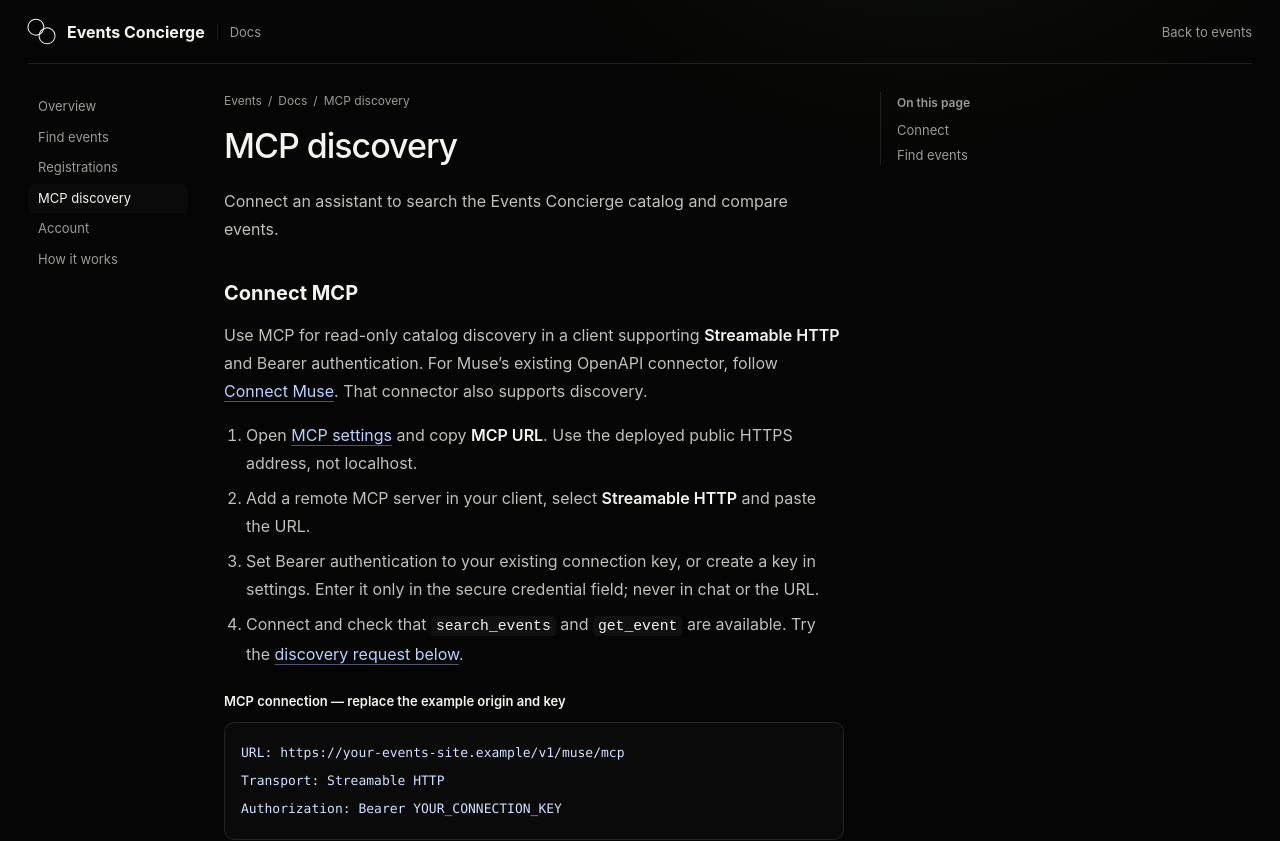
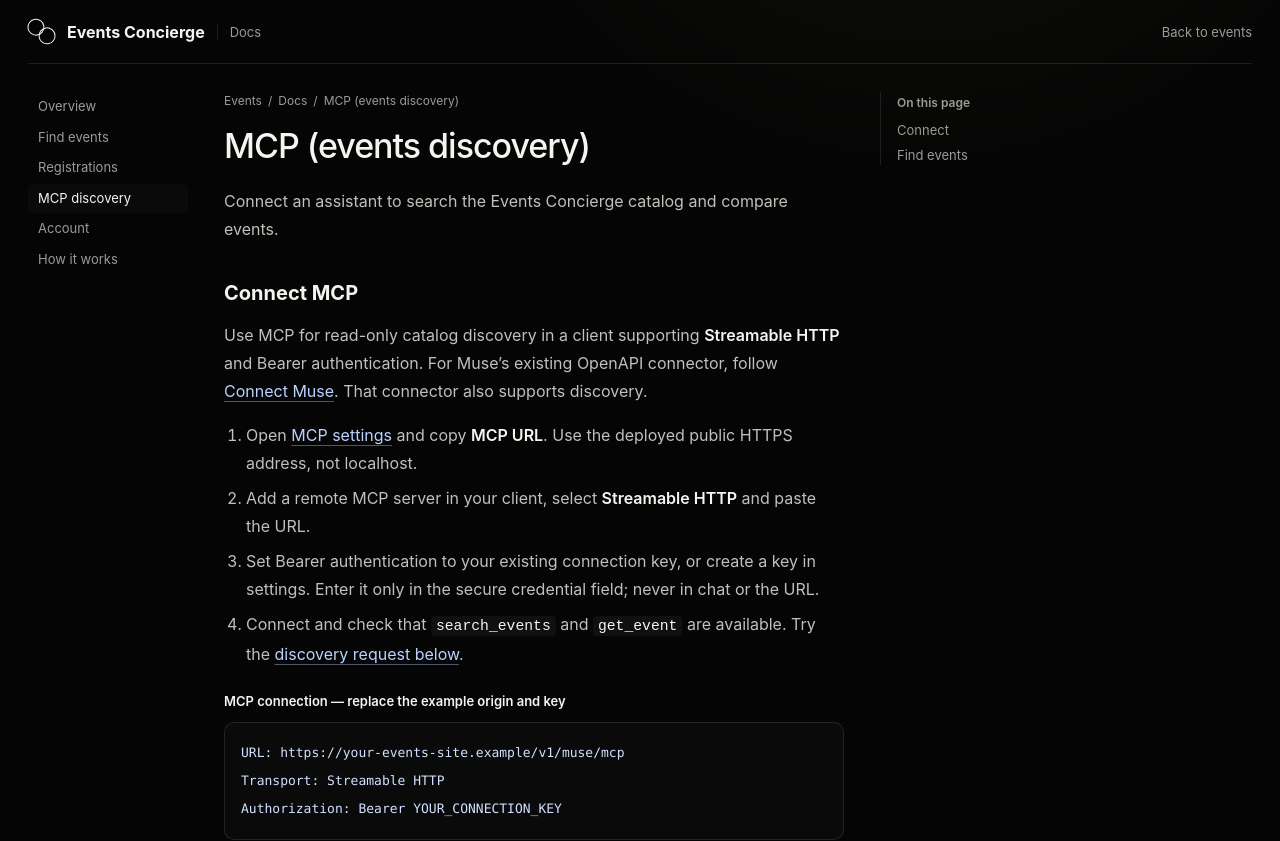
Before and after one commit to iliazlobin/events-concierge, a Next.js app in the folder web/: page /docs/mcp in a window 1280 px wide. Shown: the top 841 px of the page. Built offline with nearby package versions, Linux system fonts and the light colour scheme.

Commit message:
Name MCP pages MCP (events discovery)

```diff
--- a/web/app/docs/mcp/page.tsx
+++ b/web/app/docs/mcp/page.tsx
@@ -1,10 +1,10 @@
 import type { Metadata } from "next";
 import Link from "next/link";
 import { CodeBlock, GuidePage, RelatedGuides } from "@/components/docs/docs-kit";
-export const metadata: Metadata = { title: "MCP discovery" };
+export const metadata: Metadata = { title: "MCP (events discovery)" };
 
 export default function McpGuide() {
-  return <GuidePage title="MCP discovery" intro={<p>Connect an assistant to search the Events Concierge catalog and compare events.</p>}
+  return <GuidePage title="MCP (events discovery)" intro={<p>Connect an assistant to search the Events Concierge catalog and compare events.</p>}
     contents={[{ href: "#connect", label: "Connect" }, { href: "#discover", label: "Find events" }]}>
     <h2 id="connect" tabIndex={-1}>Connect MCP</h2>
     <p>Use MCP for read-only catalog discovery in a client supporting <strong>Streamable HTTP</strong> and Bearer authentication. For Muse’s existing OpenAPI connector, follow <Link href="/docs/muse#connect">Connect Muse</Link>. That connector also supports discovery.</p>
--- a/web/app/settings/mcp/page.tsx
+++ b/web/app/settings/mcp/page.tsx
@@ -1,4 +1,4 @@
 import type { Metadata } from "next";
 import { McpPanel } from "@/components/settings/mcp-panel";
-export const metadata: Metadata = { title: "MCP discovery" };
+export const metadata: Metadata = { title: "MCP (events discovery)" };
 export default function McpSettingsPage() { return <McpPanel />; }
--- a/web/components/settings/mcp-panel.tsx
+++ b/web/components/settings/mcp-panel.tsx
@@ -6,7 +6,7 @@
 export function McpPanel() {
   const { config } = useSession();
   return <section className="settings-panel">
-    <header className="settings-panel__head"><h1>MCP discovery</h1><Link href="/docs/mcp" className="settings-guide-link">Setup guide <span aria-hidden="true">→</span></Link></header>
+    <header className="settings-panel__head"><h1>MCP (events discovery)</h1><Link href="/docs/mcp" className="settings-guide-link">Setup guide <span aria-hidden="true">→</span></Link></header>
     {availableRegistrationProviders(config).length ? <MuseConnectionPanel purpose="discovery" /> : <p className="settings-hint">Not enabled.</p>}
   </section>;
 }
```
Also changed, not shown: 2 other files (tests, documents, lock files or other folders).
